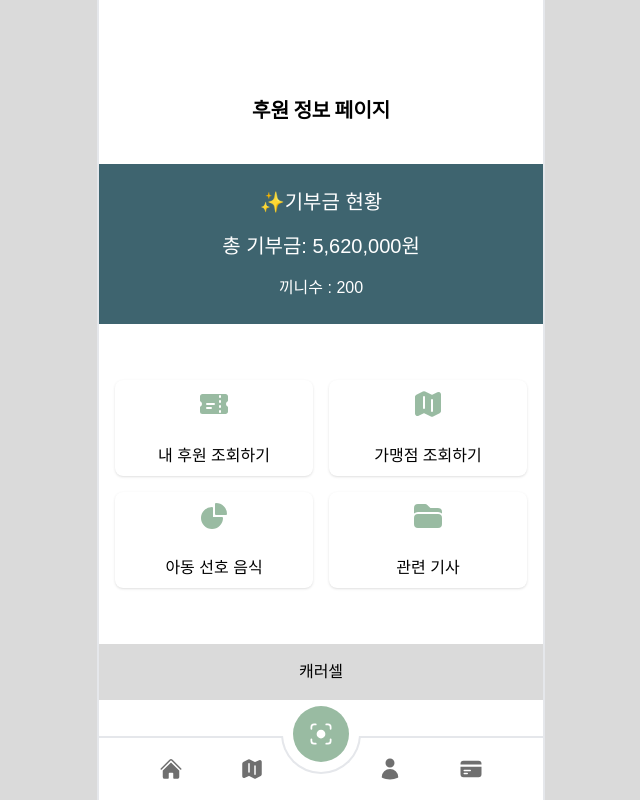
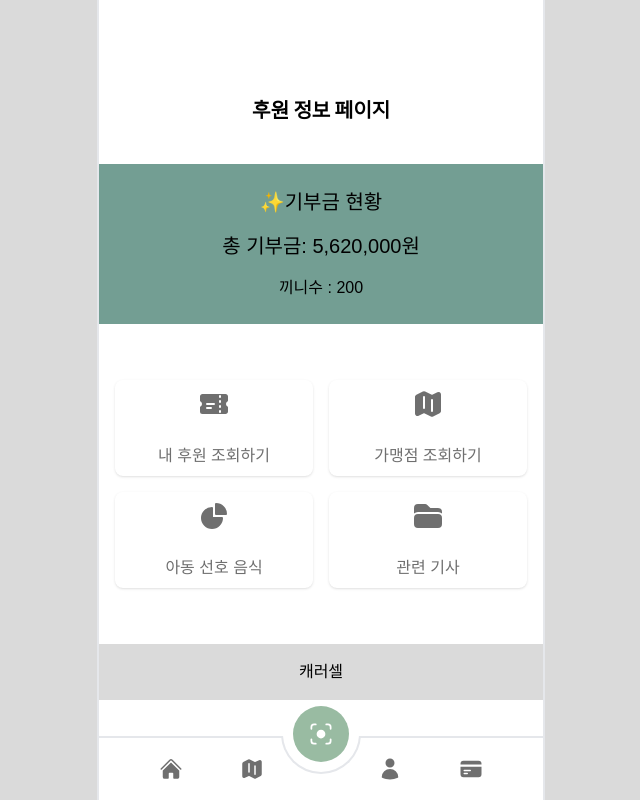
Before and after one commit to ys4512558/Olivepay, a React (Vite) app in the folder frontend/: page /donation-info in a window 1280 px wide. Shown: the whole page, without its empty margins (319-959 px from the left). Built offline with nearby package versions, Linux system fonts and the light colour scheme; a web font is replaced by a local one.

Commit message:
:sparkles: Feat: 후원 정보 메인페이지

```diff
--- a/frontend/src/pages/DonationInfoPage.tsx
+++ b/frontend/src/pages/DonationInfoPage.tsx
@@ -15,28 +15,28 @@ const DonationInfoPage = () => {
         </div>
       </header>
       <div className="flex flex-col gap-y-10">
-        <section className="text-white">
-          <div className="bg-DARK flex flex-col gap-y-4 p-6 text-center">
+        <section className="">
+          <div className="flex flex-col gap-y-4 bg-TERTIARY p-6 text-center">
             <h2 className="text-xl">✨기부금 현황</h2>
             <p className="text-xl">총 기부금: 5,620,000원</p>
             <p>끼니수 : 200</p>
           </div>
         </section>
-        <section className="grid grid-cols-2 gap-4 p-4">
-          <div className="flex flex-col items-center gap-y-6 rounded-lg bg-white p-2 shadow">
-            <TicketIcon className="size-8 text-PRIMARY" />
+        <section className="grid grid-cols-2 gap-4 p-4 text-DARKBASE">
+          <div className="flex flex-col items-center gap-y-6 rounded-lg p-2 shadow">
+            <TicketIcon className="size-8" />
             <span>내 후원 조회하기</span>
           </div>
-          <div className="flex flex-col items-center gap-y-6 rounded-lg bg-white p-2 shadow">
-            <MapIcon className="size-8 text-PRIMARY" />
+          <div className="flex flex-col items-center gap-y-6 rounded-lg p-2 shadow">
+            <MapIcon className="size-8" />
             <span>가맹점 조회하기</span>
           </div>
-          <div className="flex flex-col items-center gap-y-6 rounded-lg bg-white p-2 shadow">
-            <ChartPieIcon className="size-8 text-PRIMARY" />
+          <div className="flex flex-col items-center gap-y-6 rounded-lg p-2 shadow">
+            <ChartPieIcon className="size-8" />
             <span>아동 선호 음식</span>
           </div>
-          <div className="flex flex-col items-center gap-y-6 rounded-lg bg-white p-2 shadow">
-            <FolderIcon className="size-8 text-PRIMARY" />
+          <div className="flex flex-col items-center gap-y-6 rounded-lg p-2 shadow">
+            <FolderIcon className="size-8" />
             <span>관련 기사</span>
           </div>
         </section>
```
